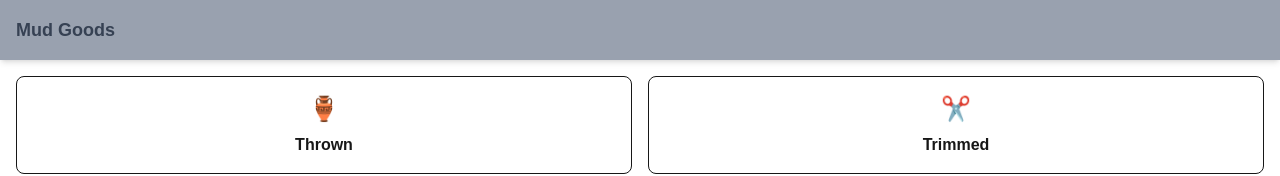
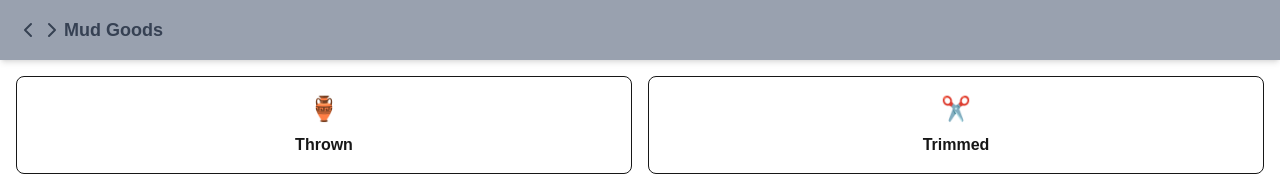
Before and after one commit to dgoelitz/pottery-tracker, a Next.js app: page / in a window 1280 px wide. Shown: the top 176 px of the page. Built offline with nearby package versions, Linux system fonts and the light colour scheme.

Commit message:
Adding simple forward and back buttons.

```diff
--- a/app/components/Header.tsx
+++ b/app/components/Header.tsx
@@ -1,8 +1,8 @@
 "use client";
 
 import Link from "next/link";
-import { usePathname } from "next/navigation";
-import { Home } from "lucide-react";
+import { usePathname, useRouter } from "next/navigation";
+import { Home, ChevronLeft, ChevronRight } from "lucide-react";
 import { useState } from "react";
 import { updatePotTitle } from "../lib/db";
 
@@ -14,6 +14,8 @@ type HeaderProps = {
 
 export default function Header({ title, potId, showHome = true }: HeaderProps) {
   const pathname = usePathname();
+  const router = useRouter();
+
   const [isEditing, setIsEditing] = useState(false);
   const [currentTitle, setCurrentTitle] = useState(title);
 
@@ -26,11 +28,26 @@ export default function Header({ title, potId, showHome = true }: HeaderProps) {
 
   return (
     <header className="flex items-center p-4 bg-gray-400 shadow-md">
+      <button
+        onClick={() => router.back()}
+        aria-label="Go back"
+      >
+        <ChevronLeft className="w-6 h-6 text-gray-700"/>
+      </button>
+
+      <button
+        onClick={() => router.forward()}
+        aria-label="Go forward"
+      >
+        <ChevronRight className="w-6 h-6 text-gray-700"/>
+      </button>
+
       {showHome && pathname !== "/" && (
         <Link href="/" className="mr-3 text-gray-700 hover:text-black">
           <Home className="w-6 h-6" />
         </Link>
       )}
+
       {potId ? (
         isEditing ? (
           <input
```
